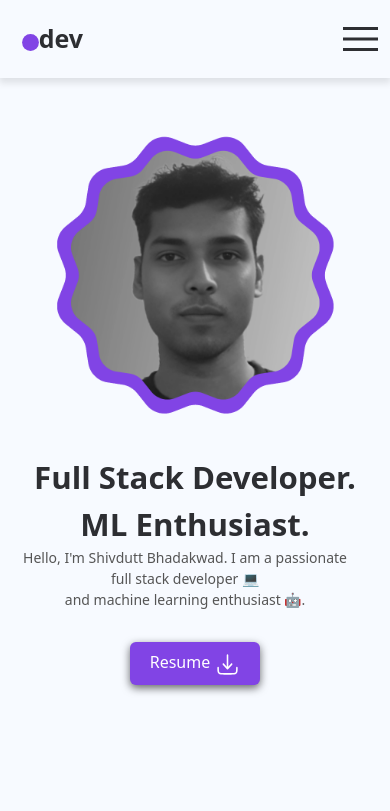
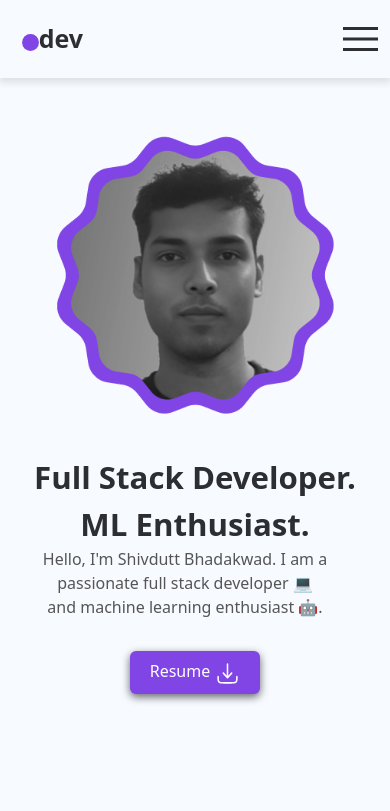
Before and after one commit to shivdutt-B/.dev, a React (Vite) app: page / in a window 390 px wide. Shown: the top 811 px of the page. Built offline with nearby package versions, Linux system fonts and the light colour scheme; grey boxes are pictures that could not be loaded.

Commit message:
Update Intro.jsx

```diff
--- a/src/Components/Intro.jsx
+++ b/src/Components/Intro.jsx
@@ -19,7 +19,7 @@ function Intro() {
                             ML Enthusiast.
                         </span>
                     </h1>
-                    <p className="text-[var(--light-txt)] mb-8 text-[clamp(14px,1.5vw,20px)] font-[var(--min-weight)] pr-5">
+                    <p className="text-[var(--light-txt)] mb-8 text-[clamp(16px,1.5vw,20px)] font-[var(--min-weight)] pr-5">
                         Hello, I'm Shivdutt Bhadakwad. I am a passionate full stack developer 💻 <br /> and machine learning enthusiast 🤖.
                     </p>
                     <button className="font-[var(--min-weight)] mx-[auto] bg-[var(--theme-color)]
```
